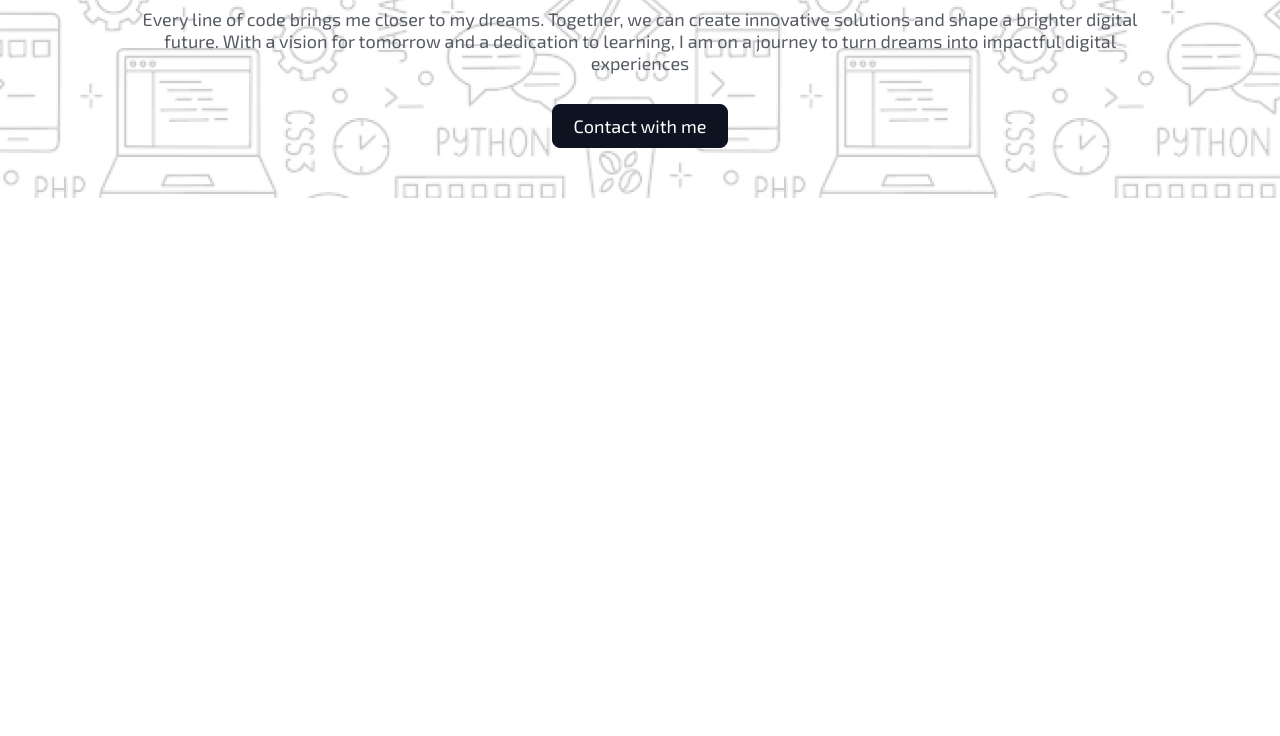
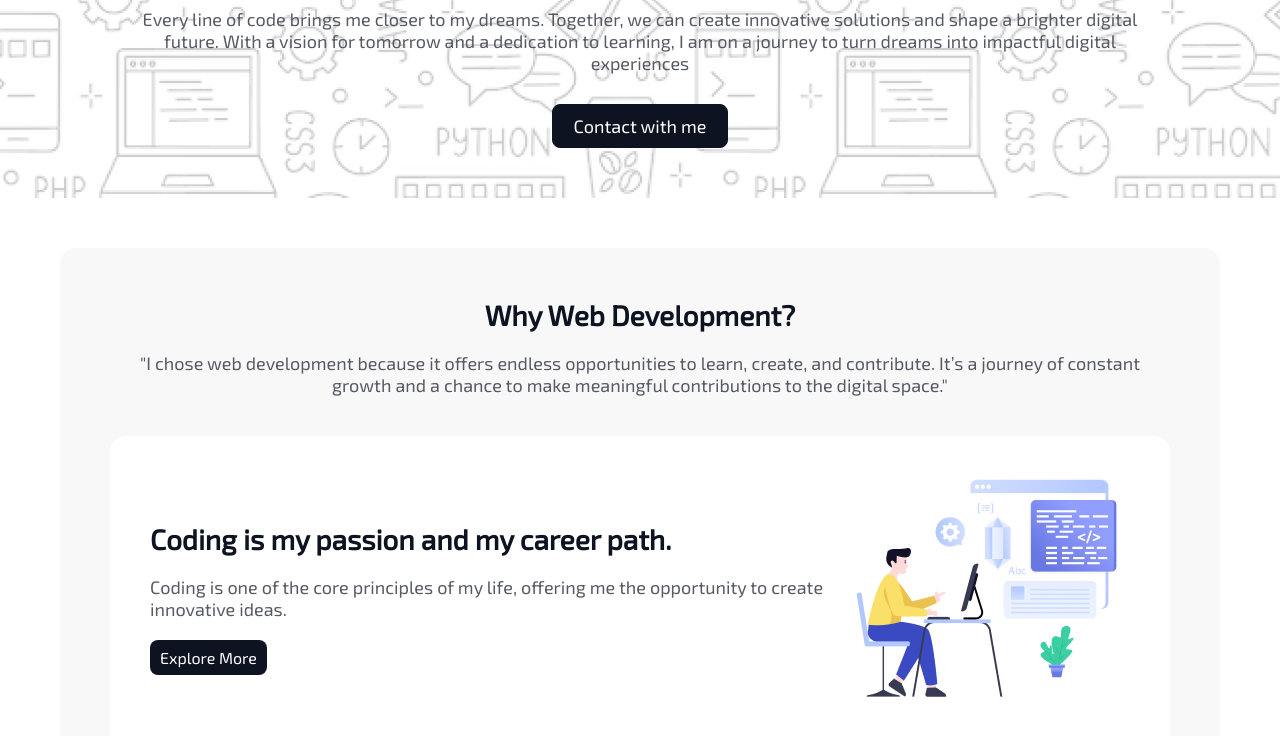
Before and after one commit to iamabdullahalsifat/DevJourney-10, a plain HTML site: page index.html in a window 1280 px wide. Shown: the part 492-1228 px from the top of the page. Before the commit the page ends 800 px from the top, so only its background shows below. Drawn offline with Linux system fonts and the light colour scheme.

Commit message:
Post Section

```diff
--- a/index.html
+++ b/index.html
@@ -27,5 +27,27 @@
       <button class="banner_button">Contact with me</button>
     </section>
   </header>
+  <!-- ====( Main )==== -->
+  <main class="main">
+    <section class="post_section">
+      <h2 class="post_heading">Why Web Development?</h2>
+      <p class="post_dis">"I chose web development because it offers endless opportunities to learn, create, and contribute. It’s a journey of constant growth and a chance to make meaningful contributions to the digital space."</p>
+      <div class="post_card">
+        <!-- Card 1 -->
+        <div class="post_content">
+          <div class="post_card_content">
+            <h2>Coding is my passion and my career path.</h2>
+            <p>Coding is one of the core principles of my life, offering me the opportunity to create innovative ideas.</p>
+            <button class="post_card_button">Explore More</button>
+          </div>
+          <div class="post_card_img">
+            <img src="./image/Layer_1.png" alt="post-card-photo">
+          </div>
+        </div>
+        <!-- Card 2 -->
+        <!-- Card 3 -->
+      </div>
+    </section>
+  </main>
 </body>
 </html>
--- a/style.css
+++ b/style.css
@@ -111,6 +111,46 @@ body{
   color: var(--primary-color);
   transition: 0.3s ease-in-out;
 }
+/* =====( Main )====== */
+.main{
+  max-width: 1200px;
+  padding: 50px 20px;
+  margin: auto;
+}
+/* Post Section */
+.post_section{
+  background-color: var(--footer-bg);
+  border-radius: 16px;
+  padding: 50px;
+}
+.post_heading{
+  text-align: center;
+  margin-bottom: 20px;
+}
+.post_dis{
+  text-align: center;
+  margin-bottom: 40px;
+}
+.post_content{
+  display: flex;
+  background-color: var(--body-color);
+  align-items: center;
+  padding: 40px;
+  border-radius: 16px;
+}
+.post_card_content{
+  display: flex;
+  flex-direction: column;
+  gap: 20px;
+}
+.post_card_button{
+  align-self: flex-start;
+  background-color: var(--primary-color);
+  color: var(--body-color);
+  padding: 8px 10px;
+  border-radius: 8px;
+  font-size: 16px;
+}
 /* =====( Media Query )===== */
 @media (max-width: 576px){
   /* Nav Bar */
```
Also changed, not shown: image/Layer_1.png (added).
